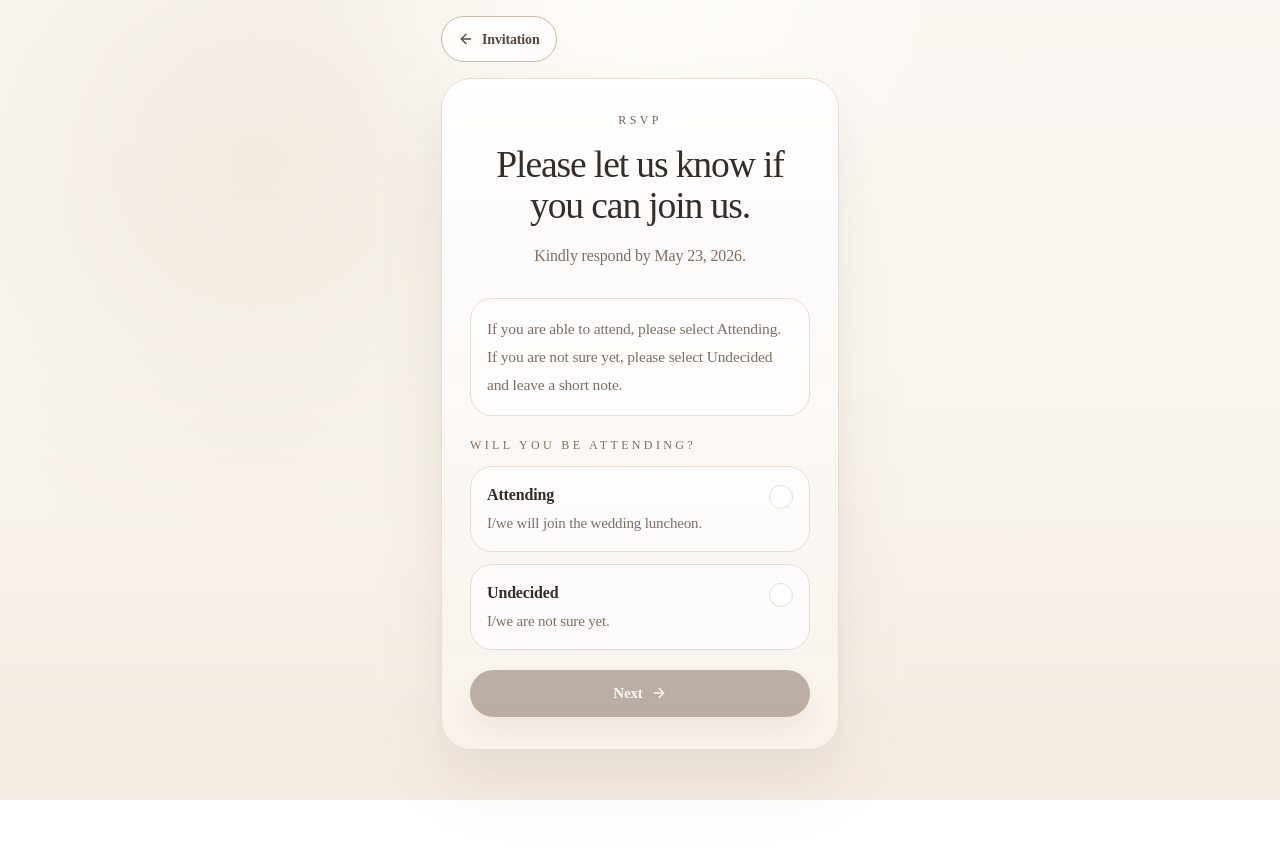
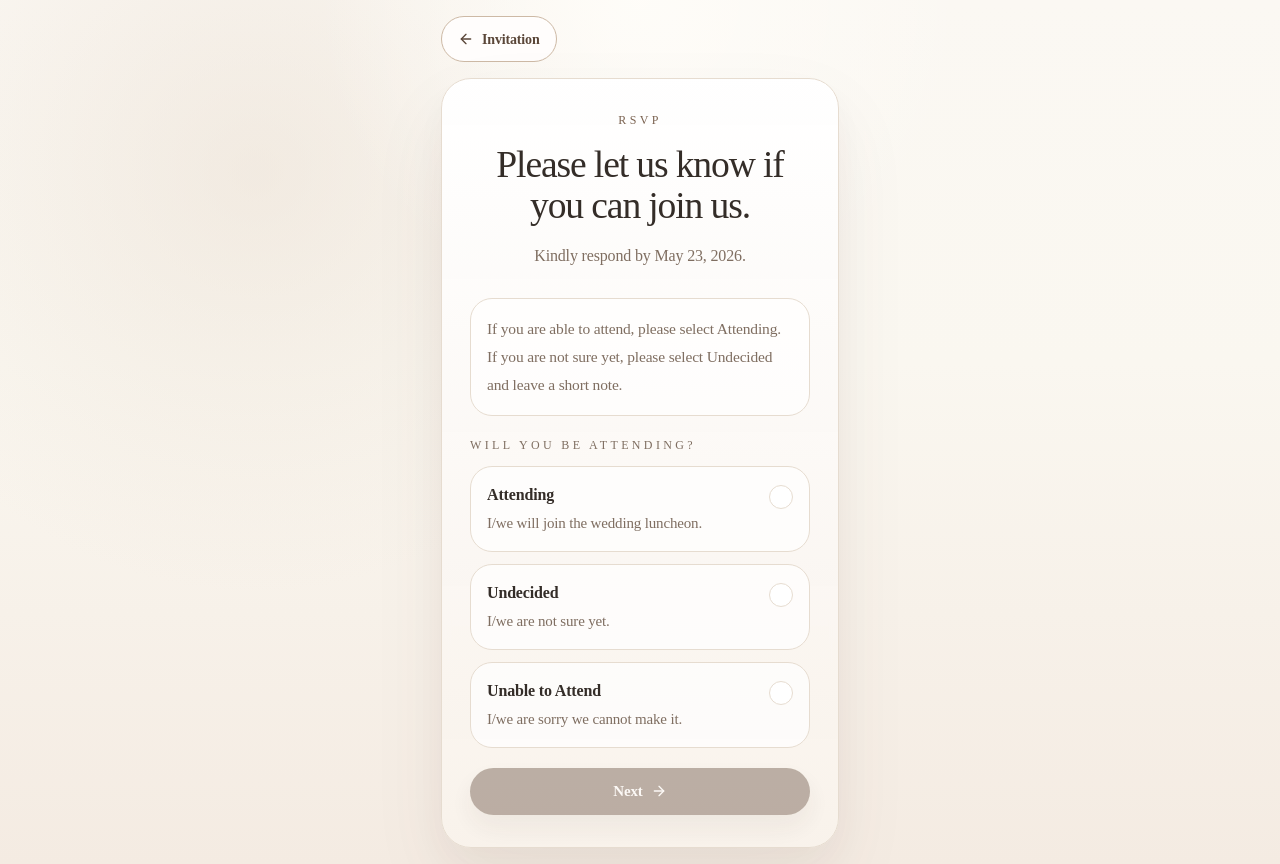
Before and after one commit to ssssj0212/premium-wedding-invitation-, a Next.js app: page /rsvp in a window 1280 px wide. Before the commit the page ends 800 px from the top, so only its background shows below. Built offline with nearby package versions, Linux system fonts and the light colour scheme.

Commit message:
Update English hero info and RSVP attendance options

```diff
--- a/components/rsvp/custom-rsvp-form.tsx
+++ b/components/rsvp/custom-rsvp-form.tsx
@@ -6,7 +6,7 @@ import { useState } from "react";
 import { rsvpFormContent } from "@/content/rsvp";
 import { cn } from "@/lib/utils";
 
-type Attendance = "Attending" | "Undecided";
+type Attendance = "Attending" | "Undecided" | "Unable to Attend";
 type GuestCount = "1" | "2" | "3";
 type Step = "attendance" | "count" | "names" | "note" | "thanks";
 
@@ -120,7 +120,7 @@ export function CustomRsvpForm() {
     resetError();
     if (attendance === "Attending") {
       setStep("count");
-    } else if (attendance === "Undecided") {
+    } else if (attendance === "Undecided" || attendance === "Unable to Attend") {
       setStep("note");
     }
   };
@@ -143,7 +143,7 @@ export function CustomRsvpForm() {
       guest1Name: attendance === "Attending" ? visibleGuestNames[0]?.trim() ?? "" : "",
       guest2Name: attendance === "Attending" ? visibleGuestNames[1]?.trim() ?? "" : "",
       guest3Name: attendance === "Attending" ? visibleGuestNames[2]?.trim() ?? "" : "",
-      reason: attendance === "Undecided" ? note.trim() : "",
+      reason: attendance === "Undecided" || attendance === "Unable to Attend" ? note.trim() : "",
       message: attendance === "Attending" ? message.trim() : "",
       entrees: entreeSummary,
       ENTREES: entreeSummary,
@@ -194,7 +194,9 @@ export function CustomRsvpForm() {
                   ? copy.guestCountTitle
                   : step === "names"
                     ? copy.guestNamesTitle
-                    : copy.undecidedTitle}
+                    : attendance === "Unable to Attend"
+                      ? copy.unableToAttendTitle
+                      : copy.undecidedTitle}
             </h1>
             <p className="mx-auto mt-4 max-w-[28ch] text-[16px] leading-7 text-muted">
               {step === "attendance"
@@ -203,7 +205,9 @@ export function CustomRsvpForm() {
                   ? copy.guestCountDescription
                   : step === "names"
                     ? copy.guestNamesDescription
-                    : copy.undecidedNoteDescription}
+                    : attendance === "Unable to Attend"
+                      ? copy.unableToAttendNoteDescription
+                      : copy.undecidedNoteDescription}
             </p>
           </div>
         ) : null}
@@ -232,6 +236,15 @@ export function CustomRsvpForm() {
                     description={copy.undecidedDescription}
                     onClick={() => {
                       setAttendance("Undecided");
+                      resetError();
+                    }}
+                  />
+                  <OptionCard
+                    selected={attendance === "Unable to Attend"}
+                    title={copy.unableToAttendLabel}
+                    description={copy.unableToAttendDescription}
+                    onClick={() => {
+                      setAttendance("Unable to Attend");
                       resetError();
                     }}
                   />
--- a/components/sections/hero-section.tsx
+++ b/components/sections/hero-section.tsx
@@ -4,7 +4,6 @@ import { motion } from "framer-motion";
 import { Montserrat, WindSong } from "next/font/google";
 import { siteContent } from "@/content/site";
 import { heroPhoto } from "@/content/photos";
-import { formatEventTime, formatWeddingDate } from "@/lib/date";
 import { ImageCard } from "@/components/image-card";
 
 const windsong = WindSong({
@@ -21,11 +20,6 @@ const heroFadeMask =
   "[mask-image:linear-gradient(to_bottom,black_0%,black_87%,rgba(0,0,0,0.985)_90%,rgba(0,0,0,0.86)_93%,rgba(0,0,0,0.58)_96%,rgba(0,0,0,0.24)_98%,transparent_100%)] [-webkit-mask-image:linear-gradient(to_bottom,black_0%,black_87%,rgba(0,0,0,0.985)_90%,rgba(0,0,0,0.86)_93%,rgba(0,0,0,0.58)_96%,rgba(0,0,0,0.24)_98%,transparent_100%)]";
 
 export function HeroSection() {
-  const dateTimeLine = `${formatWeddingDate(siteContent.event.date)} at ${formatEventTime(
-    siteContent.event.date,
-    siteContent.event.time
-  )}`;
-
   return (
     <section
       id="home"
@@ -84,12 +78,12 @@ export function HeroSection() {
           transition={{ duration: 1.15, delay: 0.12, ease: [0.22, 1, 0.36, 1] }}
           className="relative z-10 mx-auto mt-1 w-full max-w-[17.25rem] px-3 pb-4 pt-0 text-center"
         >
-          <div className="mx-auto grid max-w-[16.15rem] grid-cols-2 items-baseline justify-items-center gap-x-4">
+          <div className="mx-auto grid max-w-[16.35rem] grid-cols-2 items-baseline justify-items-center gap-x-4">
             <div className="inline-flex items-baseline justify-center gap-[0.45rem] whitespace-nowrap">
               <span className="text-[clamp(0.64rem,1.95vw,0.7rem)] font-medium tracking-[0.07em] text-[#8a7969]">
                 Groom
               </span>
-              <span className="font-serif text-[clamp(0.94rem,2.85vw,1.04rem)] font-medium tracking-[-0.018em] text-[#6c5b4d]">
+              <span className="font-serif text-[clamp(1.12rem,3.45vw,1.24rem)] font-medium tracking-[-0.018em] text-[#746252]">
                 {siteContent.couple.groomName}
               </span>
             </div>
@@ -97,21 +91,18 @@ export function HeroSection() {
               <span className="text-[clamp(0.64rem,1.95vw,0.7rem)] font-medium tracking-[0.07em] text-[#8a7969]">
                 Bride
               </span>
-              <span className="font-serif text-[clamp(0.94rem,2.85vw,1.04rem)] font-medium tracking-[-0.018em] text-[#6c5b4d]">
+              <span className="font-serif text-[clamp(1.12rem,3.45vw,1.24rem)] font-medium tracking-[-0.018em] text-[#746252]">
                 {siteContent.couple.brideName}
               </span>
             </div>
           </div>
           <div className="mx-auto mt-3 h-px w-5 bg-[linear-gradient(90deg,transparent,rgba(181,150,114,0.34),transparent)]" />
-          <div className="mt-2.5 space-y-[0.18rem] text-center text-[#7d6b5c]">
-            <p className="whitespace-nowrap font-medium tracking-[0.028em] text-[clamp(0.67rem,1.9vw,0.73rem)]">
-              {dateTimeLine}
+          <div className="mt-2.5 space-y-[0.28rem] text-center text-[#7d6b5c]">
+            <p className="whitespace-nowrap font-medium tracking-[0.14em] text-[clamp(0.7rem,2.08vw,0.76rem)]">
+              06. 13. 2026
             </p>
-            <p className="font-serif text-[clamp(0.78rem,2.35vw,0.86rem)] font-medium tracking-[-0.012em] text-[#6c5b4d]">
-              {siteContent.event.venue}
-            </p>
-            <p className="whitespace-nowrap text-[clamp(0.62rem,1.85vw,0.68rem)] tracking-[0.008em]">
-              {siteContent.event.address}
+            <p className="whitespace-nowrap font-serif text-[clamp(0.82rem,2.38vw,0.9rem)] font-medium tracking-[-0.012em] text-[#746252]">
+              Avra 33rd &amp; Ninth, New York
             </p>
           </div>
         </motion.div>
--- a/content/rsvp.ts
+++ b/content/rsvp.ts
@@ -12,6 +12,8 @@ const rsvpFormSchema = z.object({
     attendingDescription: z.string(),
     undecidedLabel: z.string(),
     undecidedDescription: z.string(),
+    unableToAttendLabel: z.string(),
+    unableToAttendDescription: z.string(),
     guestCountTitle: z.string(),
     guestCountDescription: z.string(),
     guestCountQuestion: z.string(),
@@ -24,6 +26,8 @@ const rsvpFormSchema = z.object({
     messageHelperText: z.string(),
     undecidedTitle: z.string(),
     undecidedNoteDescription: z.string(),
+    unableToAttendTitle: z.string(),
+    unableToAttendNoteDescription: z.string(),
     noteLabel: z.string(),
     submitRsvp: z.string(),
     submitResponse: z.string(),
@@ -50,6 +54,8 @@ export const rsvpFormContent = validateContent(rsvpFormSchema, {
     attendingDescription: "I/we will join the wedding luncheon.",
     undecidedLabel: "Undecided",
     undecidedDescription: "I/we are not sure yet.",
+    unableToAttendLabel: "Unable to Attend",
+    unableToAttendDescription: "I/we are sorry we cannot make it.",
     guestCountTitle: "Guest Count",
     guestCountDescription: "Please let us know how many guests will be attending with you.",
     guestCountQuestion: "Number of Guests",
@@ -63,7 +69,9 @@ export const rsvpFormContent = validateContent(rsvpFormSchema, {
     undecidedTitle: "Undecided",
     undecidedNoteDescription:
       "No worries. Please leave us a short note, and kindly let us know your final decision by May 23, 2026.",
-    noteLabel: "Short note",
+    unableToAttendTitle: "Unable to Attend",
+    unableToAttendNoteDescription: "You may leave us a note if you would like.",
+    noteLabel: "Reason or note",
     submitRsvp: "Submit RSVP",
     submitResponse: "Submit Response",
     next: "Next",
```
